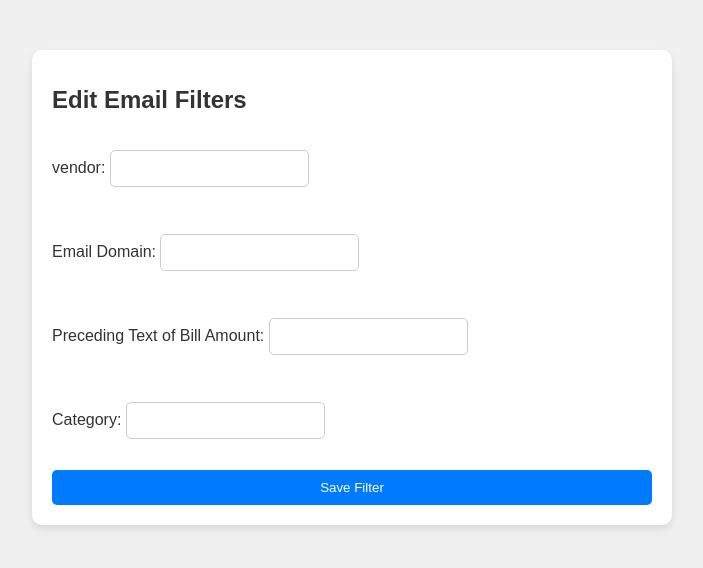
After one commit to edwardsungswe/GmailBudgetApp, a Django app: page /transactions/editEmailFilter/ in a window 1280 px wide. The commit adds this page. Shown: the top 568 px of the page, without its empty margins (288-991 px from the left). Run offline with Django 5.2, Linux system fonts and the light colour scheme.

Commit message:
Added more functinality
email sync, filter add, no backend yet

```diff
--- a/core/urls.py
+++ b/core/urls.py
@@ -1,7 +1,11 @@
 # core/urls.py
+
 from django.urls import path
 from . import views
 
+app_name = 'core'  # Define the namespace
+
 urlpatterns = [
-    path('', views.index, name='index'),
+    path('', views.index, name='index'),  # Home page
+    # Add other URLs as needed
 ]
--- a/gmailbudgetapp/urls.py
+++ b/gmailbudgetapp/urls.py
@@ -21,6 +21,7 @@ from django.urls import path, include
 
 urlpatterns = [
     path('admin/', admin.site.urls),
-    path('', include('core.urls')),  # This will make the app start at index
-    path('transactions/', include('transactions.urls')),  # Include transactions app URLs
+    path('', include('core.urls')),  # Include core URLs
+    path('transactions/', include(('transactions.urls', 'transactions'), namespace='transactions')),  # Add the namespace here
+
 ]
--- /dev/null
+++ b/transactions/forms.py
@@ -0,0 +1,14 @@
+# transactions/forms.py
+from django import forms
+from .models import EmailFilter
+
+class EmailFilterForm(forms.ModelForm):
+    class Meta:
+        model = EmailFilter
+        fields = ['vendor', 'email_domain', 'bill_identifier', 'category']
+        labels = {
+            'vendor': 'vendor',
+            'email_domain': 'Email Domain',
+            'bill_identifier': 'Preceding Text of Bill Amount',
+            'category': 'Category',
+        }
--- a/transactions/models.py
+++ b/transactions/models.py
@@ -1,5 +1,5 @@
 from django.db import models
-
+from django.contrib.auth.models import User  # Import the User model
 # Create your models here.
 
 class Transaction(models.Model):
@@ -19,3 +19,15 @@ class Transaction(models.Model):
 
     def __str__(self):
         return f"{self.description} - {self.amount} on {self.date}"
+
+class EmailFilter(models.Model):
+    vendor = models.CharField(max_length=100)
+    email_domain = models.CharField(max_length=100)
+    bill_identifier = models.CharField(max_length=100)
+    category = models.CharField(max_length=100)
+
+    def __str__(self):
+        return (f"Vendor: {self.vendor}, "
+                f"Domain: {self.email_domain}, "
+                f"Bill Identifier: {self.bill_identifier}, "
+                f"Category: {self.category}")
--- /dev/null
+++ b/transactions/templates/emailFilter.html
@@ -0,0 +1,70 @@
+<!-- transactions/templates/edit_email_filters.html -->
+<!DOCTYPE html>
+<html lang="en">
+<head>
+    <meta charset="UTF-8">
+    <meta name="viewport" content="width=device-width, initial-scale=1.0">
+    <title>Edit Email Filters</title>
+    <style>
+        body {
+            font-family: Arial, sans-serif;
+            background-color: #f0f0f0;
+            color: #333;
+        }
+
+        .container {
+            width: 80%;
+            max-width: 600px;
+            margin: 50px auto;
+            background-color: #fff;
+            padding: 20px;
+            border-radius: 10px;
+            box-shadow: 0 4px 8px rgba(0, 0, 0, 0.1);
+        }
+
+        h1 {
+            font-size: 24px;
+            margin-bottom: 20px;
+        }
+
+        form {
+            display: flex;
+            flex-direction: column;
+        }
+
+        label {
+            margin-bottom: 5px;
+        }
+
+        input, select {
+            margin-bottom: 15px;
+            padding: 10px;
+            border-radius: 5px;
+            border: 1px solid #ccc;
+        }
+
+        button {
+            padding: 10px 15px;
+            border: none;
+            background-color: #007BFF;
+            color: #fff;
+            border-radius: 5px;
+            cursor: pointer;
+        }
+
+        button:hover {
+            background-color: #0056b3;
+        }
+    </style>
+</head>
+<body>
+    <div class="container">
+        <h1>Edit Email Filters</h1>
+        <form method="POST">
+            {% csrf_token %}
+            {{ form.as_p }}
+            <button type="submit">Save Filter</button>
+        </form>
+    </div>
+</body>
+</html>
--- a/transactions/urls.py
+++ b/transactions/urls.py
@@ -4,5 +4,7 @@ from . import views
 
 urlpatterns = [
     path('dashboard/', views.dashboard, name='dashboard'),  # URL for the dashboard
-    # Other URLs...
+    path('editEmailFilter/', views.EditEmailFiltersView.as_view(), name='edit_emails'),
+    path('syncEmails/', views.SyncEmailsView.as_view(), name='sync_emails'),
+
 ]
--- a/transactions/views.py
+++ b/transactions/views.py
@@ -1,8 +1,61 @@
 from django.shortcuts import render
-from .models import Transaction
+from django.views.generic import FormView
+from django.urls import reverse_lazy
+from .models import Transaction, EmailFilter  # Ensure EmailFilter is imported
 from collections import defaultdict
 import json
+from django.contrib.auth.decorators import login_required
+from .forms import EmailFilterForm  # Import the EmailFilterForm
 
+from django.views import View
+from django.shortcuts import redirect
+from django.utils import timezone
+from datetime import timedelta
+
+class EditEmailFiltersView(FormView):
+    template_name = 'emailFilter.html'  # The template for editing email filters
+    form_class = EmailFilterForm  # Use the EmailFilterForm to handle user input
+    success_url = reverse_lazy('transactions:dashboard')  # Redirect back to dashboard after success
+
+    def form_valid(self, form):
+        # Simply save the form data without linking it to a user
+        form.save()
+        return super().form_valid(form)
+
+
+
+class SyncEmailsView(View):
+    def post(self, request):
+        date_range = request.POST.get('date_range')
+        end_date = timezone.now()
+
+        if date_range == 'all':
+            start_date = None
+        else:
+            days_back = int(date_range)
+            start_date = end_date - timedelta(days=days_back)
+
+        # Fetch email filters
+        email_filters = EmailFilter.objects.all()
+
+        # Your logic to pull emails using the Gmail API based on the filters and date range
+        # Assuming you have a function fetch_emails(filters, start_date, end_date)
+        new_transactions = fetch_emails(email_filters, start_date, end_date)
+
+        # Save new transactions to the database
+        for transaction_data in new_transactions:
+            Transaction.objects.create(**transaction_data)
+
+        return redirect('transactions:dashboard')
+
+def fetch_emails(email_filters, start_date, end_date):
+    # Your logic to pull emails using the Gmail API based on the filters and date range
+    # This is a placeholder function that returns dummy data
+    print(email_filters)
+    return [
+        {'amount': 100.0, 'date': '2021-06-01', 'description': 'Electricity Bill', 'category': 'utilities', 'vendor': 'ABC Electric'},
+        {'amount': 50.0, 'date': '2021-06-05', 'description': 'Grocery Shopping', 'category': 'groceries', 'vendor': 'XYZ Supermarket'},
+    ]
 def dashboard(request):
     transactions = Transaction.objects.all().order_by('date')  # Ascending order (oldest first)
     # Prepare data for the chart
@@ -14,6 +67,4 @@ def dashboard(request):
 
     # Convert defaultdict to a regular dict and then to JSON
     chart_data = json.dumps(chart_data)
-    print(chart_data)
-
     return render(request, 'dashboard.html', {'chart_data': chart_data, 'transactions': transactions})
```
Also changed, not shown: core/templates/index.html (+76 -4 lines), transactions/admin.py (+9 -5 lines), transactions/templates/dashboard.html (+13 -1 lines), DJangoNotes.txt (line endings or trailing spaces), db.sqlite3, transactions/migrations/0002_emailfilter.py (added), transactions/migrations/0003_remove_emailfilter_user.py (added), transactions/migrations/0004_rename_sender_emailfilter_vendor.py (added).
